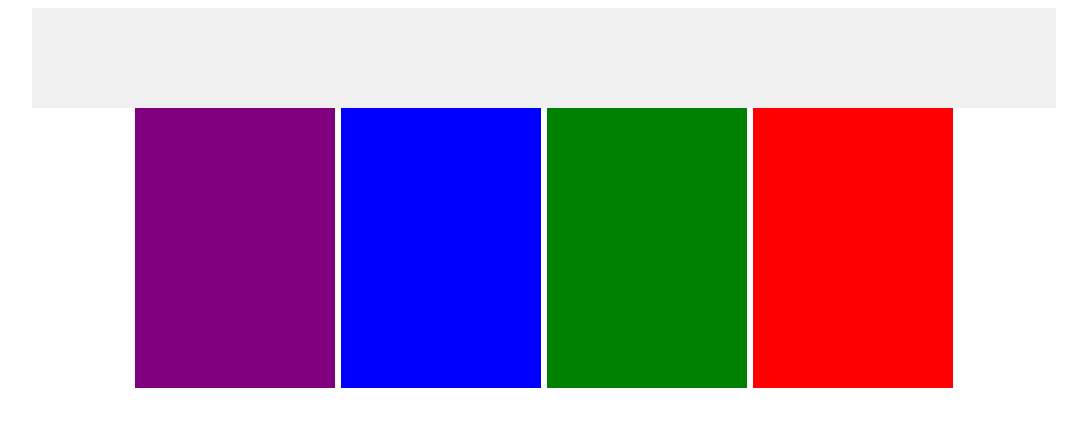
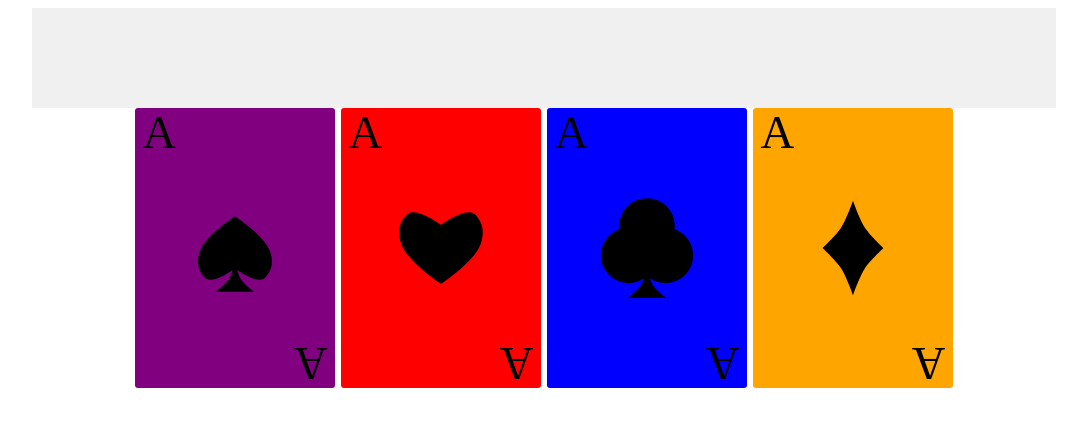
Before and after one commit to Noah-Robinson/jstro, a plain HTML site: page index.html in a window 1280 px wide. Shown: the whole page, without its empty margins (96-1183 px from the left). Drawn offline with Linux system fonts and the light colour scheme.

Commit message:
added support for card types + suites
pretty much just that

```diff
--- a/index.html
+++ b/index.html
@@ -11,6 +11,8 @@
   min-width: 200px;
   height: 280px;
   transition: 200ms;
+  border-radius: 3px;
+  background-size: 200px 280px;
 }
 
 .card-container {
@@ -23,20 +25,21 @@
 .selected {
 }
 
-.red {
+/* Eventually replace these with card enhancements */
+[data-suite="spade"] {
+  background-color: purple;
+}
+
+[data-suite="heart"] {
   background-color: red;
 }
 
-.blue {
+[data-suite="club"] {
   background-color: blue;
 }
 
-.green {
-  background-color: green;
-}
-
-.purple {
-  background-color: purple;
+[data-suite="diamond"] {
+  background-color: orange;
 }
 
 </style>
@@ -44,10 +47,10 @@
 <body>
 
 <div id="playing-card-container" class="card-container">
-  <div class="card purple" draggable="True"></div>
-  <div class="card blue" draggable="True"></div>
-  <div class="card green" draggable="True"></div>
-  <div class="card red" draggable="True"></div>
+  <div class="card" data-suite="spade" data-type="a" draggable="True"></div>
+  <div class="card" data-suite="heart" data-type="a" draggable="True"></div>
+  <div class="card" data-suite="club" data-type="a" draggable="True"></div>
+  <div class="card" data-suite="diamond" data-type="a" draggable="True"></div>
 </div>
 
 </body>
--- a/main.js
+++ b/main.js
@@ -20,6 +20,15 @@ function moveCards() {
     } else {
       cards[i].style.translate = realOffset + "px 0px";
     }
+  }
+}
+
+function displayCards() {
+  for (let i = 0; i < cards.length; i++) {
+    let suite = cards[i].dataset.suite;
+    let type = cards[i].dataset.type;
+    cards[i].style.backgroundImage = "url('playing-card/" + suite + "/" + type + ".svg')";
+    cards[i].style.backgroundSize = "200px 280px";
   }
 }
 
@@ -69,4 +78,9 @@ cardContainer.addEventListener("drop", (event) => {
   moveCards();
 });
 
+window.addEventListener("resize", (event) => {
+  moveCards();
+});
+
 moveCards();
+displayCards();
```
Also changed, not shown: playing-card/club/a.svg (added), playing-card/diamond/a.svg (added), playing-card/heart/a.svg (added), playing-card/spade/a.svg (added).
